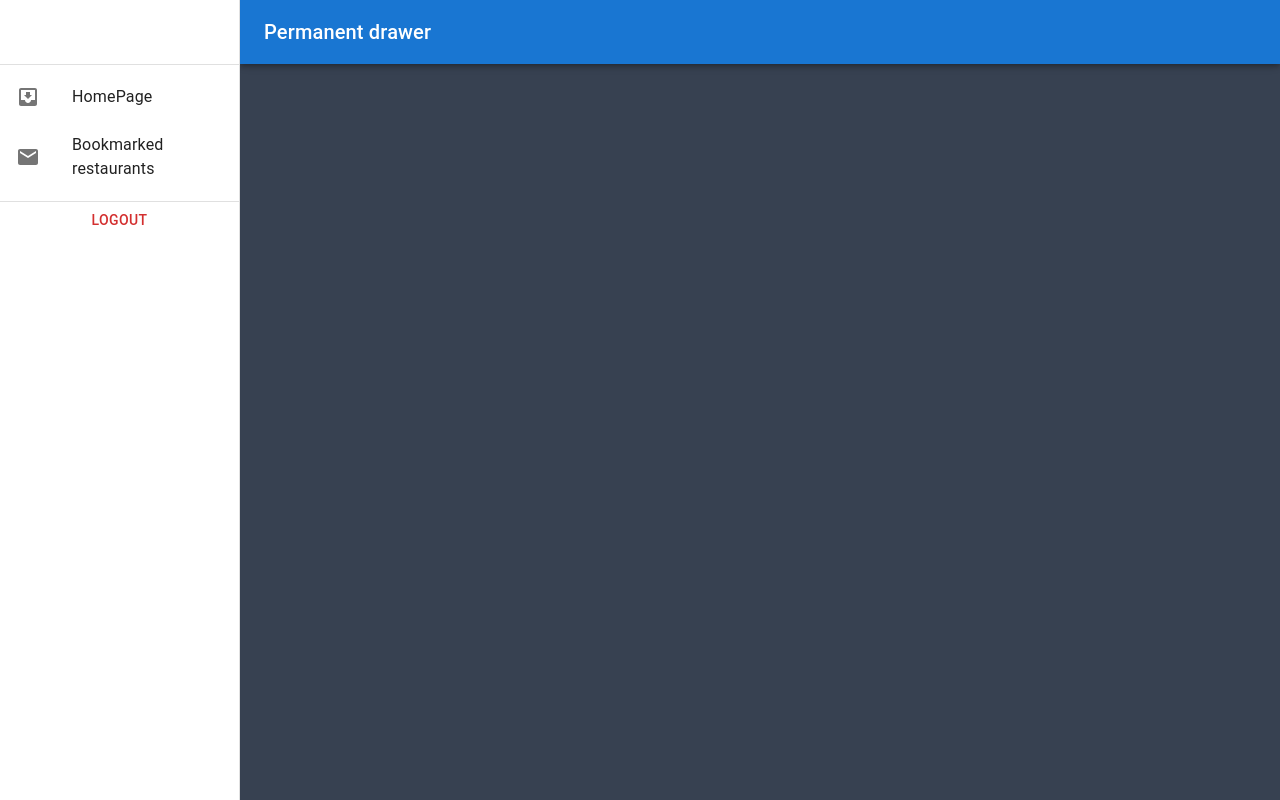
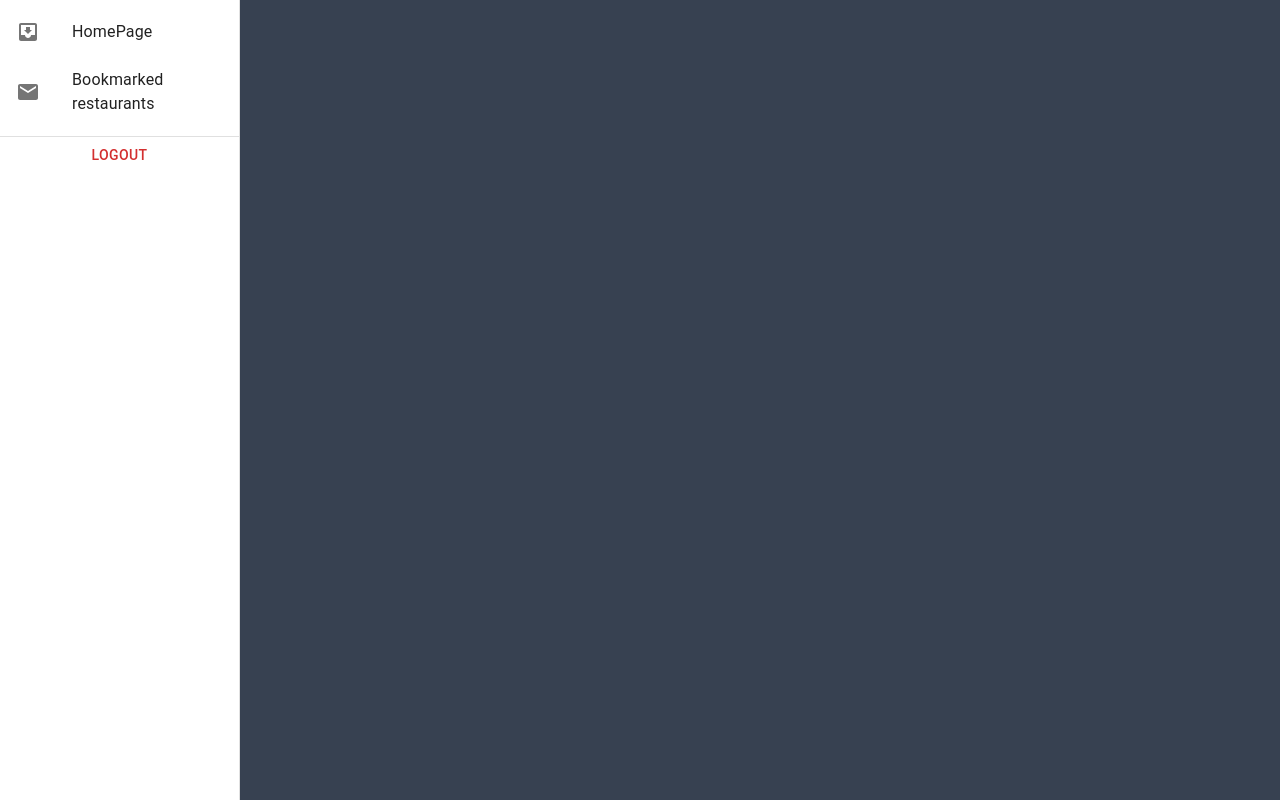
Before and after one commit to tarunfy/restaurant-dashboard, a React (Create React App) app: page /dashboard in a window 1280 px wide. Built offline with nearby package versions, Linux system fonts and the light colour scheme; sample sign-in values are in the browser's storage.

Commit message:
added nested routing

```diff
--- a/src/App.jsx
+++ b/src/App.jsx
@@ -2,8 +2,10 @@ import { useContext } from "react";
 import { Route, Routes, Navigate } from "react-router-dom";
 import { AuthContext } from "./contexts/AuthContext";
 import Login from "./pages/login";
-import Dashboard from "./pages/dashboard";
+import Dashboard from "./components/Dashboard";
 import ErrorPage from "./pages/error-page";
+import Home from "./components/Dashboard/Home";
+import Bookmarks from "./components/Dashboard/Bookmarks";
 
 const App = () => {
   const { user } = useContext(AuthContext);
@@ -16,15 +18,18 @@ const App = () => {
       />
       <Route
         path="/login"
-        element={!user ? <Login /> : <Navigate to="/dashboard" />}
+        element={!user ? <Login /> : <Navigate to="/dashboard/home" />}
       />
       <Route
         path="/dashboard"
         element={user ? <Dashboard /> : <Navigate to="/login" />}
-      />
+      >
+        <Route path="home" element={<Home />} />
+        <Route path="bookmarks" element={<Bookmarks />} />
+      </Route>
       <Route
         path="*"
-        element={!user ? <ErrorPage /> : <Navigate to="/dashboard" />}
+        element={!user ? <ErrorPage /> : <Navigate to="/dashboard/home" />}
       />
     </Routes>
   );
--- /dev/null
+++ b/src/components/Dashboard/Bookmarks.jsx
@@ -0,0 +1,5 @@
+const Bookmarks = () => {
+  return <div>bookmark</div>;
+};
+
+export default Bookmarks;
--- /dev/null
+++ b/src/components/Dashboard/Home.jsx
@@ -0,0 +1,5 @@
+const Home = () => {
+  return <div>hoem</div>;
+};
+
+export default Home;
--- /dev/null
+++ b/src/components/Dashboard/index.jsx
@@ -0,0 +1,17 @@
+import { Outlet } from "react-router-dom";
+import Sidebar from "../Sidebar";
+
+const Dashboard = () => {
+  return (
+    <div className="grid grid-cols-6 min-h-screen w-screen">
+      {/* Sidebar */}
+      <Sidebar />
+      {/* Main content */}
+      <div className="bg-gray-700 col-span-5">
+        <Outlet />
+      </div>
+    </div>
+  );
+};
+
+export default Dashboard;
--- a/src/components/Sidebar/index.jsx
+++ b/src/components/Sidebar/index.jsx
@@ -1,11 +1,8 @@
-import * as React from "react";
 import Box from "@mui/material/Box";
 import Drawer from "@mui/material/Drawer";
 import CssBaseline from "@mui/material/CssBaseline";
 import AppBar from "@mui/material/AppBar";
-import Toolbar from "@mui/material/Toolbar";
 import List from "@mui/material/List";
-import Typography from "@mui/material/Typography";
 import Divider from "@mui/material/Divider";
 import ListItem from "@mui/material/ListItem";
 import ListItemButton from "@mui/material/ListItemButton";
@@ -15,24 +12,19 @@ import InboxIcon from "@mui/icons-material/MoveToInbox";
 import MailIcon from "@mui/icons-material/Mail";
 import { Button } from "@mui/material";
 import { AuthContext } from "../../contexts/AuthContext";
+import { useContext } from "react";
 
 const drawerWidth = 240;
 
 export default function Sidebar() {
-  const { logout } = React.useContext(AuthContext);
+  const { logout } = useContext(AuthContext);
   return (
     <Box sx={{ display: "flex" }}>
       <CssBaseline />
       <AppBar
         position="fixed"
         sx={{ width: `calc(100% - ${drawerWidth}px)`, ml: `${drawerWidth}px` }}
-      >
-        <Toolbar>
-          <Typography variant="h6" noWrap component="div">
-            Permanent drawer
-          </Typography>
-        </Toolbar>
-      </AppBar>
+      ></AppBar>
       <Drawer
         sx={{
           width: drawerWidth,
@@ -45,8 +37,6 @@ export default function Sidebar() {
         variant="permanent"
         anchor="left"
       >
-        <Toolbar />
-        <Divider />
         <List>
           {["HomePage", "Bookmarked restaurants"].map((text, index) => (
             <ListItem key={text} disablePadding>
--- a/src/contexts/AuthContext.js
+++ b/src/contexts/AuthContext.js
@@ -4,20 +4,9 @@ import axios from "axios";
 export const AuthContext = createContext(null);
 
 export const AuthProvider = ({ children }) => {
-  const [user, setUser] = useState(null);
+  const [user, setUser] = useState(localStorage.getItem("user"));
   const [isLoading, setIsLoading] = useState(false);
   const [error, setError] = useState("");
-
-  useEffect(() => {
-    function getUser() {
-      const currentUser = localStorage.getItem("user");
-
-      if (currentUser) {
-        setUser(currentUser);
-      }
-    }
-    getUser();
-  }, [user]);
 
   const login = async (username, password) => {
     setIsLoading(true);
--- a/src/pages/Dashboard.jsx
+++ /dev/null
@@ -1,19 +0,0 @@
-import { Button } from "@mui/material";
-import { useContext } from "react";
-import Sidebar from "../components/Sidebar";
-import { AuthContext } from "../contexts/AuthContext";
-
-const Dashboard = () => {
-  const { logout } = useContext(AuthContext);
-  return (
-    <div className="grid grid-cols-6 min-h-screen w-screen">
-      {/*<Button onClick={logout}>Logout</Button>*/}
-      {/* Sidebar */}
-      <Sidebar />
-      {/* Main content */}
-      <div className="bg-gray-700 col-span-5"></div>
-    </div>
-  );
-};
-
-export default Dashboard;
```
